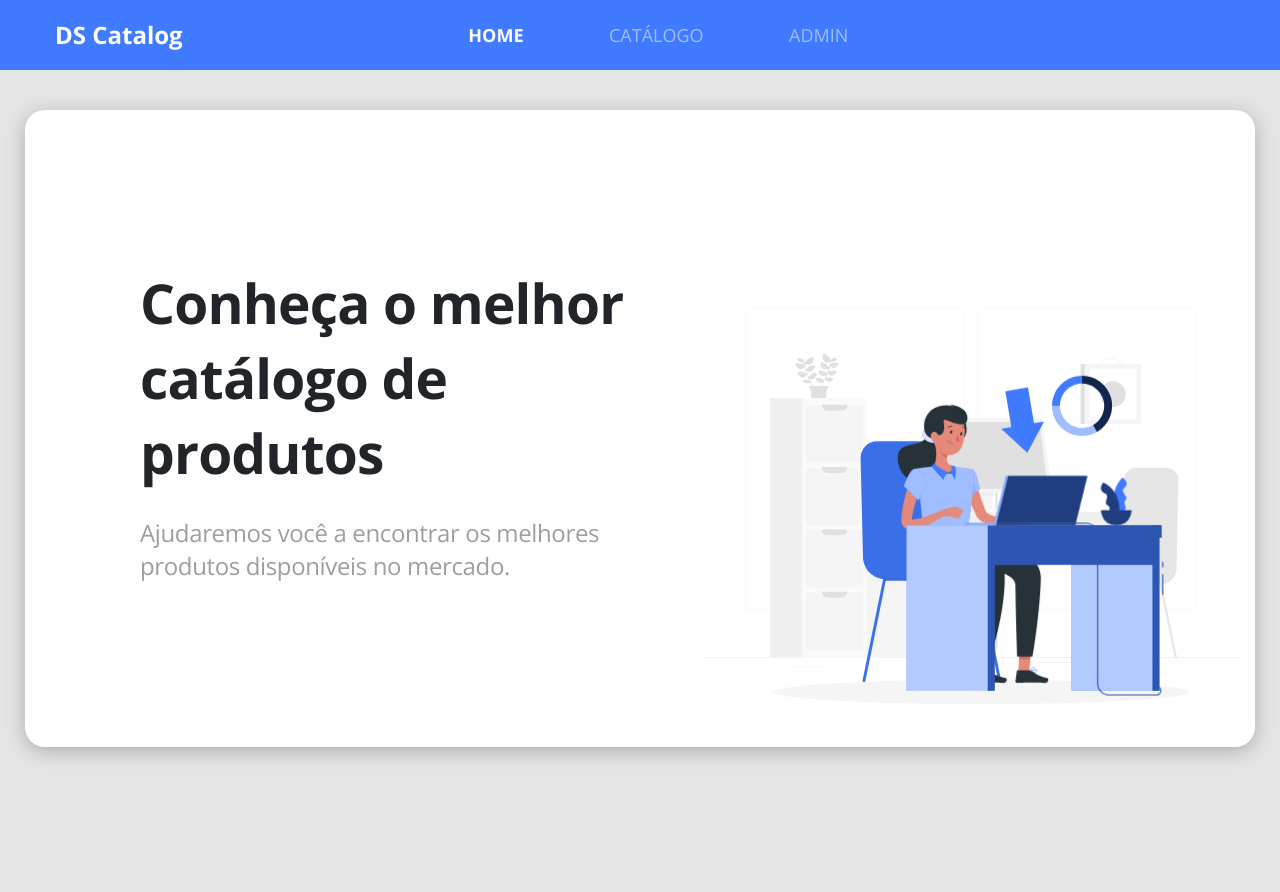
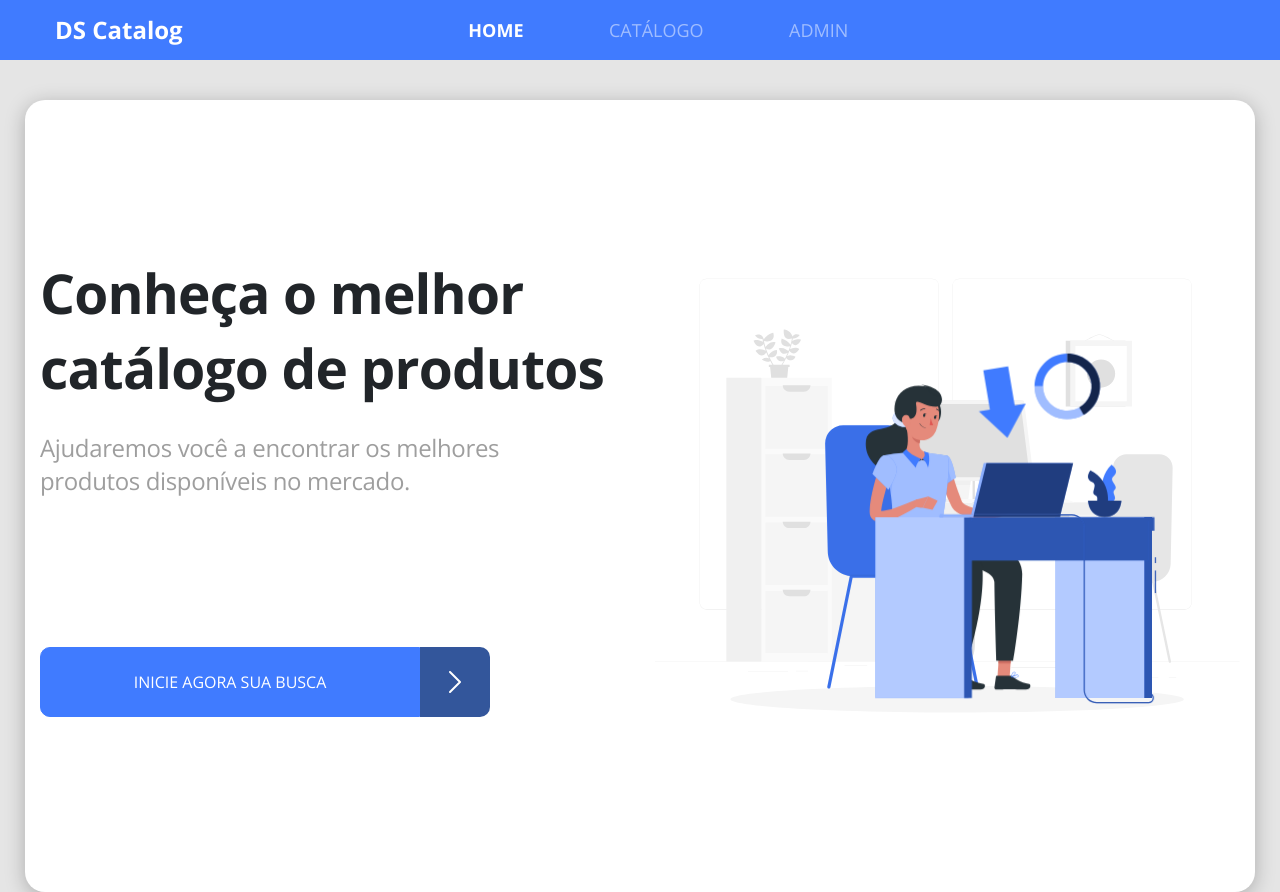
Before and after one commit to DiegoWanBorges/DsCatalog, a React (Create React App) app in the folder front-web/: page / in a window 1280 px wide. Before the commit the page ends 800 px from the top, so only its background shows below. Built offline with nearby package versions, Linux system fonts and the light colour scheme.

Commit message:
Home - Finish

```diff
--- /dev/null
+++ b/front-web/src/core/components/ButtonIcon/index.tsx
@@ -0,0 +1,21 @@
+import React from 'react'
+import './styles.scss'
+import { ReactComponent as ArrowIcon } from '../../assets/images/arrow.svg'
+
+type Props = {
+    text: string;
+
+}
+
+const ButtonIcon = ({ text } : Props)  => (
+    <div className="d-flex">
+        <button className="btn btn-primary btn-icon">
+        {text}
+        </button>
+        <div className="btn-incon-content">
+            <ArrowIcon />
+        </div>
+    </div>
+);
+
+export default ButtonIcon;
--- /dev/null
+++ b/front-web/src/core/components/ButtonIcon/styles.scss
@@ -0,0 +1,14 @@
+.btn-icon{
+    height: 70px;
+    width: 380px;
+    border-radius: 10px 0 0 10px;
+    text-transform: uppercase;
+}
+.btn-incon-content{
+    background-color: #33569b;
+    width: 70px;
+    border-radius: 0 10px 10px 0;
+    display: flex;
+    align-items: center;
+    justify-content: center;
+}
--- a/front-web/src/core/components/NavBar/styles.scss
+++ b/front-web/src/core/components/NavBar/styles.scss
@@ -1,5 +1,5 @@
 .main-nav{
-    height: 70px;
+    height: 60px;
     color: #FFF;
     align-items: center;
     padding-left: 40px;
--- a/front-web/src/pages/Home/index.tsx
+++ b/front-web/src/pages/Home/index.tsx
@@ -1,6 +1,9 @@
 import React from 'react'
 import './styles.scss'
 import { ReactComponent as MainImage } from '../../core/assets/images/main-image.svg'
+import ButtonIcon from '../../core/components/ButtonIcon'
+import { Link } from 'react-router-dom'
+
 
 const Home = () => (
     <>
@@ -9,6 +12,11 @@ const Home = () => (
                 <div className="col-6"  >
                 <h1 className="text-title">Conheça o melhor <br/> catálogo de produtos</h1>
                 <p className="text-subtitle">Ajudaremos você a encontrar os melhores <br/> produtos disponíveis no mercado.</p>
+                <Link to="/catalog">
+                    <ButtonIcon text="INICIE AGORA SUA BUSCA" />
+                </Link>
+
+
                 </div>
                 <div className="col-6">
                     <MainImage className="main-image" />
--- a/front-web/src/pages/Home/styles.scss
+++ b/front-web/src/pages/Home/styles.scss
@@ -10,7 +10,7 @@
     box-shadow: 0px 4px 20px rgba(0, 0, 0, 0.25);
     border-radius: 20px;
     padding-top: 155px;
-    padding-left: 100px;
+    padding-bottom: 155px;
 }
 .text-title{
     font-size: 55px ;
@@ -24,6 +24,7 @@
     letter-spacing: -0.015em;
     color: #9E9E9E;
     margin-top: 26px;
+    margin-bottom: 150px;
 }
 .main-image {
     width: 100%;
```
Also changed, not shown: front-web/src/core/assets/images/arrow.svg (added), 1 other file (tests, documents, lock files or other folders).
